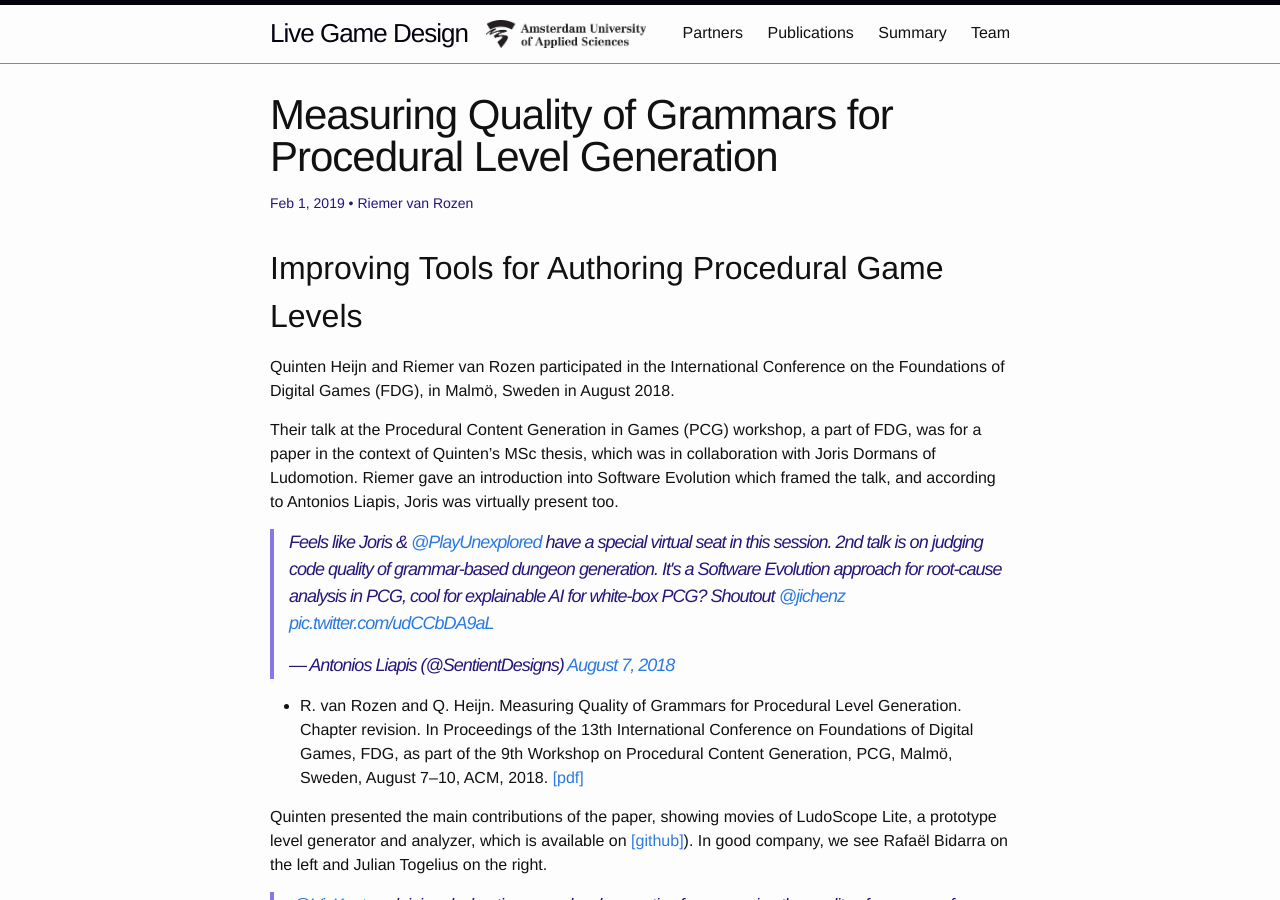
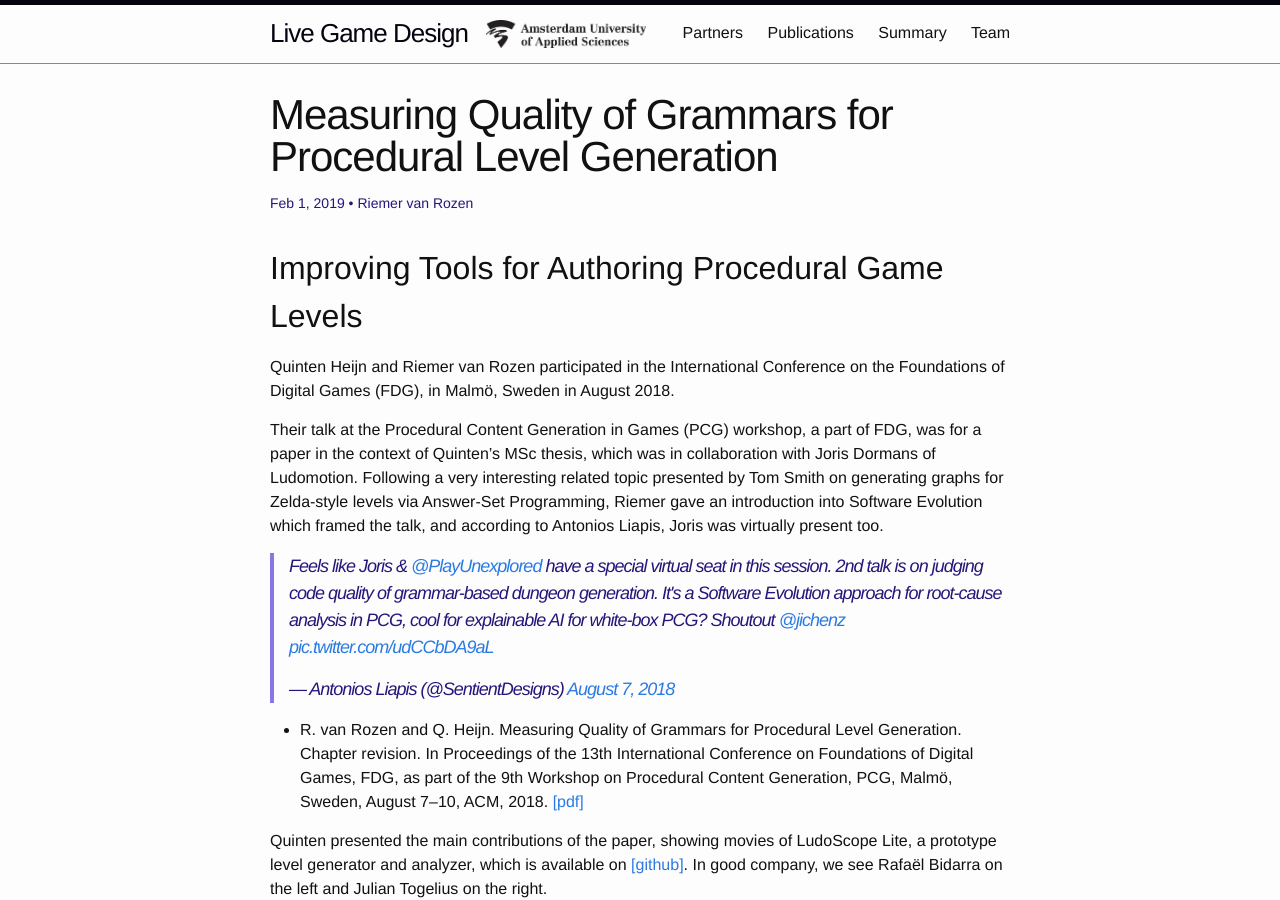
Before and after one commit to LiveGameDesign/LiveGameDesign.github.io, a Jekyll site: the page built from _posts/2019-01-02-Measuring-Quality-of-Grammars.md, in a window 1280 px wide and 900 px high. Built offline with Jekyll 4.4.1, drawn with Linux system fonts in a browser that asks for light colours; comment, search, counter and statistics services are not loaded.

Commit message:
add intro

```diff
--- a/_posts/2019-01-02-Measuring-Quality-of-Grammars.md
+++ b/_posts/2019-01-02-Measuring-Quality-of-Grammars.md
@@ -9,13 +9,14 @@ categories: project update
 Quinten Heijn and Riemer van Rozen participated in the International Conference on the Foundations of Digital Games (FDG), in Malmö, Sweden in August 2018.
 
 Their talk at the Procedural Content Generation in Games (PCG) workshop, a part of FDG, was for a paper in the context of Quinten's MSc thesis, which was in collaboration with Joris Dormans of Ludomotion.
+Following a very interesting related topic presented by Tom Smith on generating graphs for Zelda-style levels via Answer-Set Programming,
 Riemer gave an introduction into Software Evolution which framed the talk, and according to Antonios Liapis, Joris was virtually present too.
 
 <blockquote class="twitter-tweet" data-conversation="none" data-lang="en"><p lang="en" dir="ltr">Feels like Joris &amp; <a href="https://twitter.com/PlayUnexplored?ref_src=twsrc%5Etfw">@PlayUnexplored</a> have a special virtual seat in this session. 2nd talk is on judging code quality of grammar-based dungeon generation. It&#39;s a Software Evolution approach for root-cause analysis in PCG, cool for explainable AI for white-box PCG? Shoutout <a href="https://twitter.com/jichenz?ref_src=twsrc%5Etfw">@jichenz</a> <a href="https://t.co/udCCbDA9aL">pic.twitter.com/udCCbDA9aL</a></p>&mdash; Antonios Liapis (@SentientDesigns) <a href="https://twitter.com/SentientDesigns/status/1026763935079251970?ref_src=twsrc%5Etfw">August 7, 2018</a></blockquote> <script async src="https://platform.twitter.com/widgets.js" charset="utf-8"></script>
 
 * R. van Rozen and Q. Heijn. Measuring Quality of Grammars for Procedural Level Generation. Chapter revision. In Proceedings of the 13th International Conference on Foundations of Digital Games, FDG, as part of the 9th Workshop on Procedural Content Generation, PCG, Malmö, Sweden, August 7--10, ACM, 2018. [[pdf]]({{ site.url }}/assets/vRozenHeijn2018.pdf)
 
-Quinten presented the main contributions of the paper, showing movies of LudoScope Lite, a prototype level generator and analyzer, which is available on [[github]](https://github.com/visknut/LudoscopeLite)).
+Quinten presented the main contributions of the paper, showing movies of LudoScope Lite, a prototype level generator and analyzer, which is available on [[github]](https://github.com/visknut/LudoscopeLite).
 In good company, we see Rafaël Bidarra on the left and Julian Togelius on the right.
 <blockquote class="twitter-tweet" data-lang="en"><p lang="en" dir="ltr">.<a href="https://twitter.com/VisKnut?ref_src=twsrc%5Etfw">@VisKnut</a> explaining declarative game level properties for measuring the quality of grammars for procedural level generation <a href="https://twitter.com/PcgWorkshop?ref_src=twsrc%5Etfw">@PcgWorkshop</a> <a href="https://twitter.com/hashtag/FDG18?src=hash&amp;ref_src=twsrc%5Etfw">#FDG18</a> <a href="https://t.co/JVxAVyMSRO">pic.twitter.com/JVxAVyMSRO</a></p>&mdash; Riemer van Rozen (@rvrozen) <a href="https://twitter.com/rvrozen/status/1026770246655504384?ref_src=twsrc%5Etfw">August 7, 2018</a></blockquote> <script async src="https://platform.twitter.com/widgets.js" charset="utf-8"></script>
 
```
